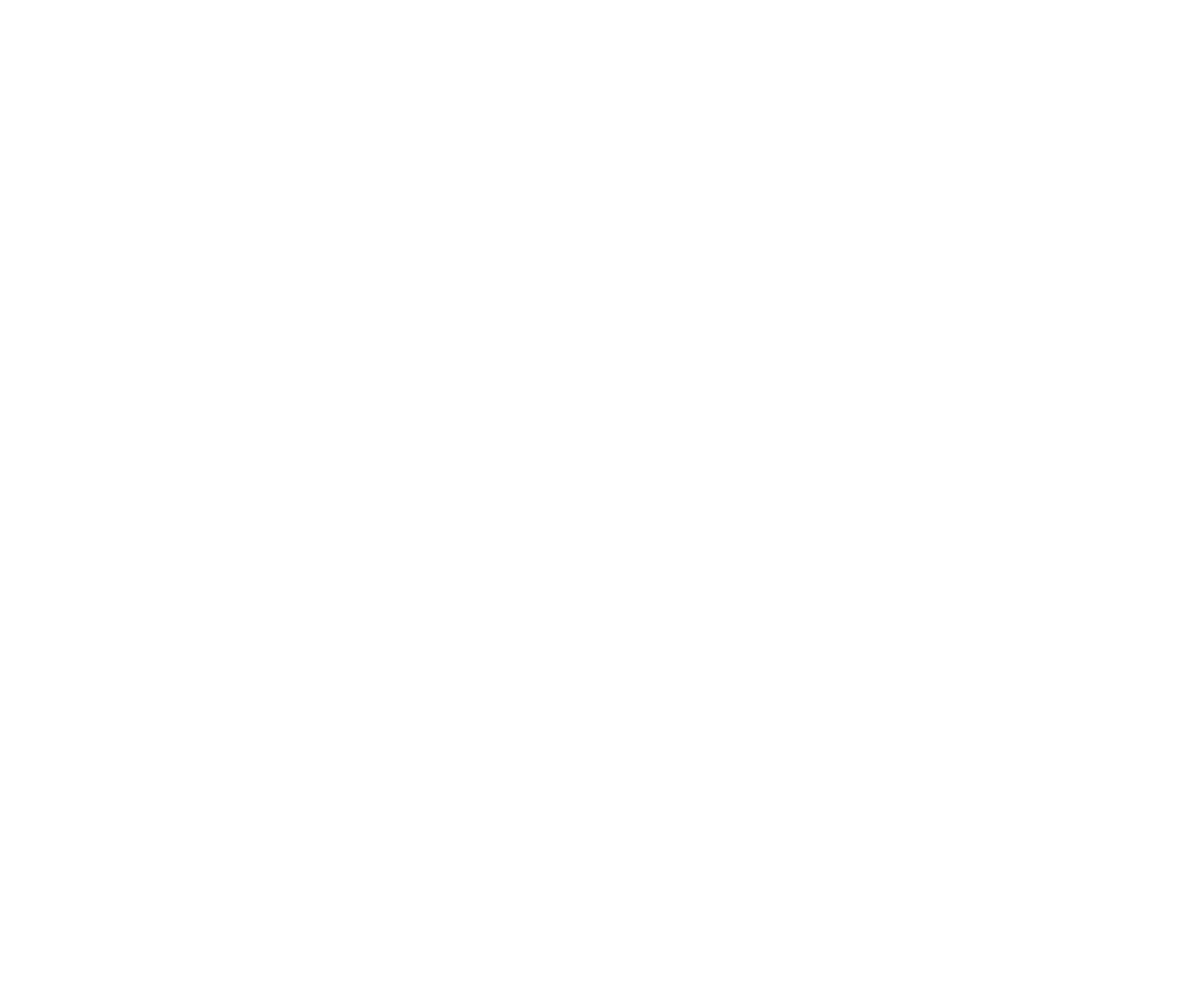
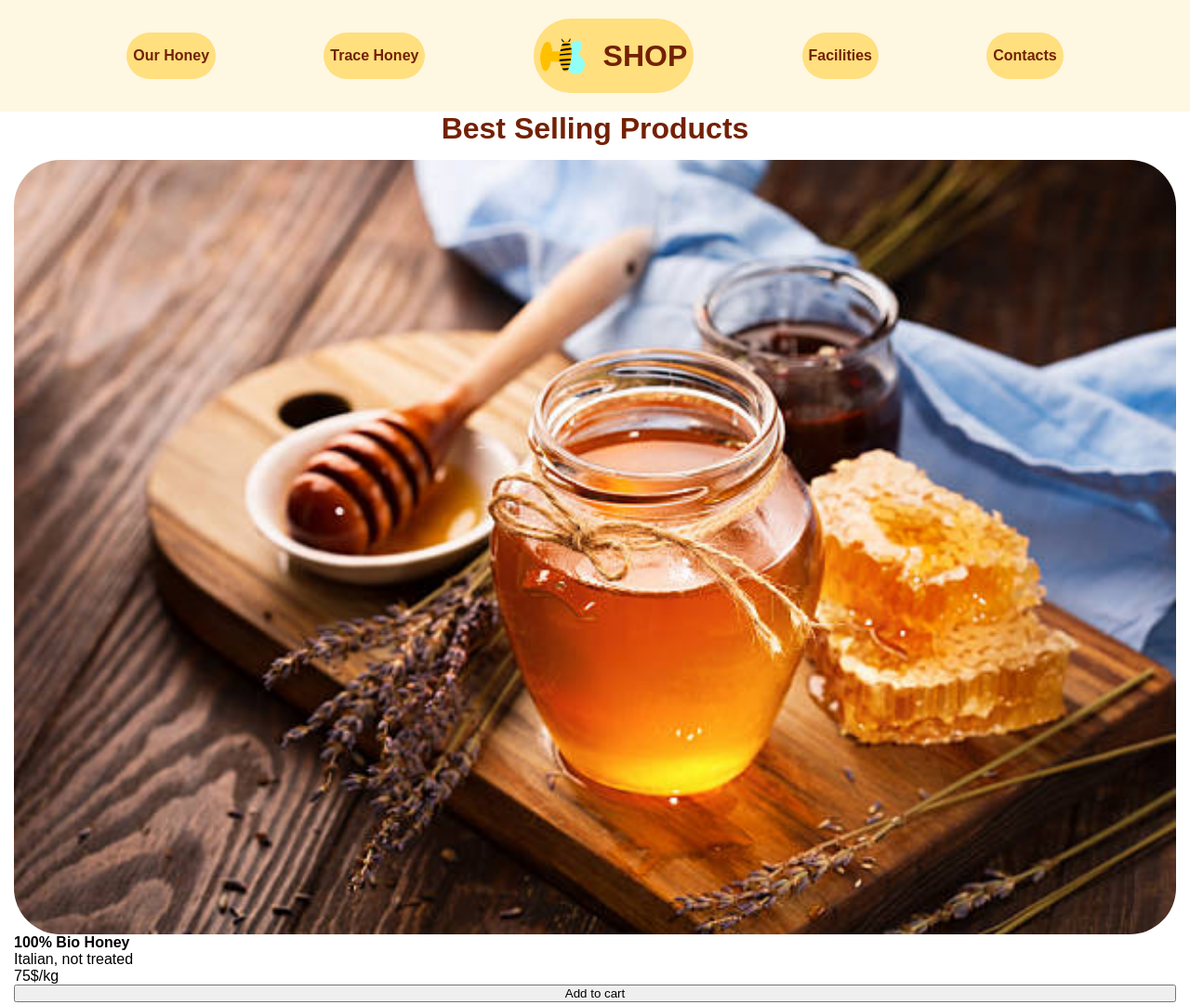
Before and after one commit to Pietroro98/UNIT2, a plain HTML site: page WEEK1/DAY3/index.html in a window 1280 px wide. Shown: the whole page at 93% size. Before the commit the page ends 800 px from the top, so only its background shows below. Drawn offline with Linux system fonts and the light colour scheme.

Commit message:
unit2week1day3

```diff
--- a/WEEK1/DAY3/assets/css/style.css
+++ b/WEEK1/DAY3/assets/css/style.css
@@ -0,0 +1,100 @@
+* {
+  margin: 0;
+  padding: 0;
+  box-sizing: border-box;
+  font-family: Arial, Helvetica, sans-serif;
+}
+
+#container {
+  display: flex;
+  flex-direction: column;
+}
+
+/* NAV */
+
+
+
+nav img {
+  height: 40px;
+  margin-right: 20px;
+}
+nav {
+  background-color: #fef7e2;
+  display: flex;
+  flex-wrap: wrap;
+  padding: 20px;
+  border-radius: 30%;
+  justify-content: space-evenly;
+  align-items: center;
+}
+
+.nav-items {
+  margin: 10px;
+  background-color: #ffdf7e;
+  border-radius: 100px;
+  display: flex;
+  justify-content: center;
+  align-items: center;
+  height: 50px;
+  padding: 20px;
+  width: 35%;
+  font-weight: bold;
+  color: #732104;
+}
+
+#shop {
+  order: -1;
+  width: 80%;
+  height: 100px;
+  font-size: 2rem;
+}
+
+@media screen and (min-width: 576px) {
+  nav {
+    border-radius: 0;
+    flex-wrap: nowrap;
+  }
+  .nav-items {
+    margin: 0;
+    width: auto;
+    padding: 7px;
+  }
+  #shop {
+    order: 0;
+    width: auto;
+    height: 80px;
+  }
+}
+
+@media screen and (max-imput: 768px) {
+    nav {
+        flex-direction: column;
+        width: 25%;
+        justify-content: flex-start;
+    }
+}
+
+/* MAIN*/
+h1 {
+  text-align: center;
+  font-weight: 700;
+  color: #732104;
+}
+
+.card {
+  display: flex;
+  flex-wrap: wrap;
+}
+.image {
+    display: flex;
+    flex-direction: column;
+    padding: 15px;
+}
+
+.image img{
+    width: 100%;
+    border-radius: 50px 50px;
+}
+.text-content{
+
+}
--- a/WEEK1/DAY3/index.html
+++ b/WEEK1/DAY3/index.html
@@ -1,11 +1,43 @@
 <!DOCTYPE html>
 <html lang="it">
-<head>
-    <meta charset="UTF-8">
-    <meta name="viewport" content="width=device-width, initial-scale=1.0">
+  <head>
+    <meta charset="UTF-8" />
+    <meta name="viewport" content="width=device-width, initial-scale=1.0" />
     <title>Document</title>
-</head>
-<body>
+    <link rel="stylesheet" href="assets/css/style.css" />
+  </head>
+  <body>
+    <header id="container">
+      <nav>
+        <div class="nav-items">Our Honey</div>
+        <div class="nav-items">Trace Honey</div>
+        <div class="nav-items" id="shop">
+          <img src="assets/imgs/logo.png" />SHOP
+        </div>
+        <div class="nav-items">Facilities</div>
+        <div class="nav-items">Contacts</div>
+      </nav>
+    </header>
 
-</body>
+    <main>
+      <h1>Best Selling Products</h1>
+
+      <div class="cards">
+        <div class="image">
+          <img src="assets/imgs/honey.jpg" />
+
+          <div class="text-content">
+            <h4>100% Bio Honey</h4>
+            <p>Italian, not treated</p>
+          </div>
+
+          <div class="prezzo">75$/kg</div>
+
+          <button>Add to cart</button>
+        </div>
+      </div>
+
+
+    </main>
+  </body>
 </html>
```
